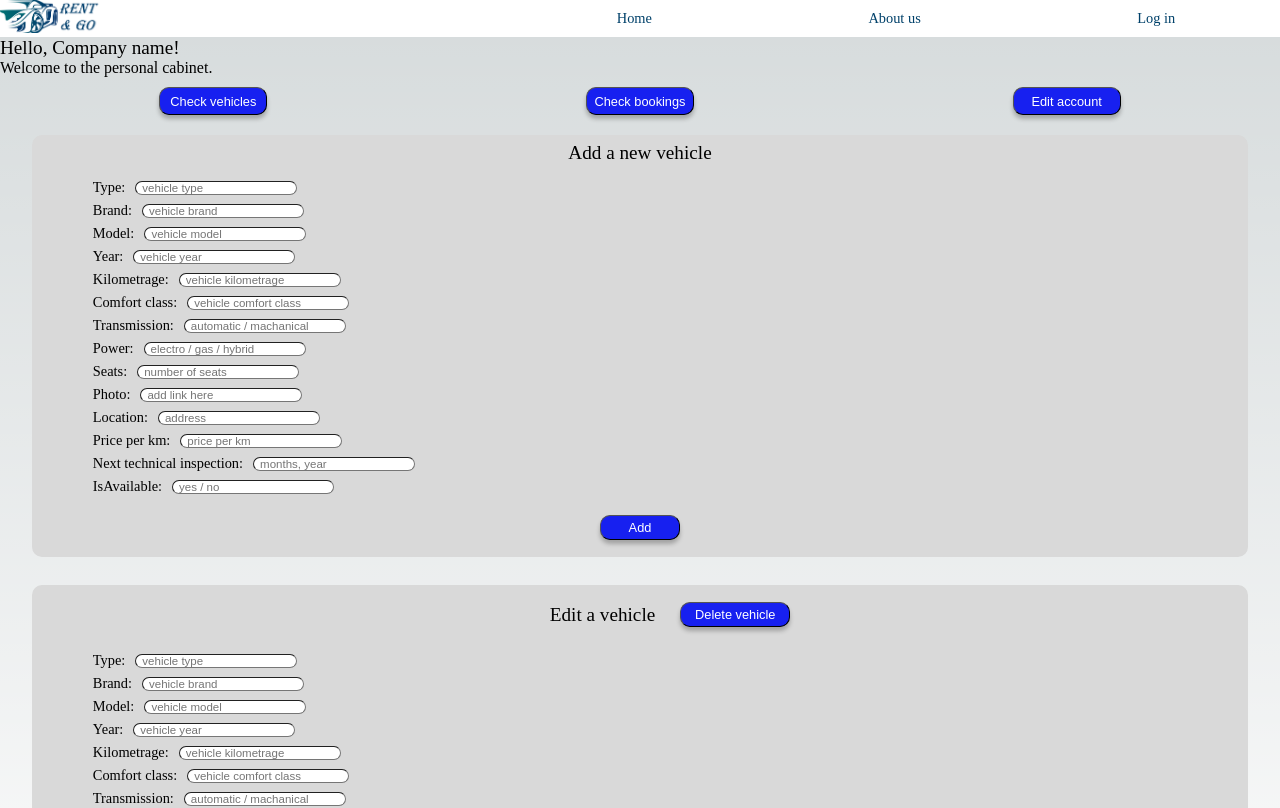
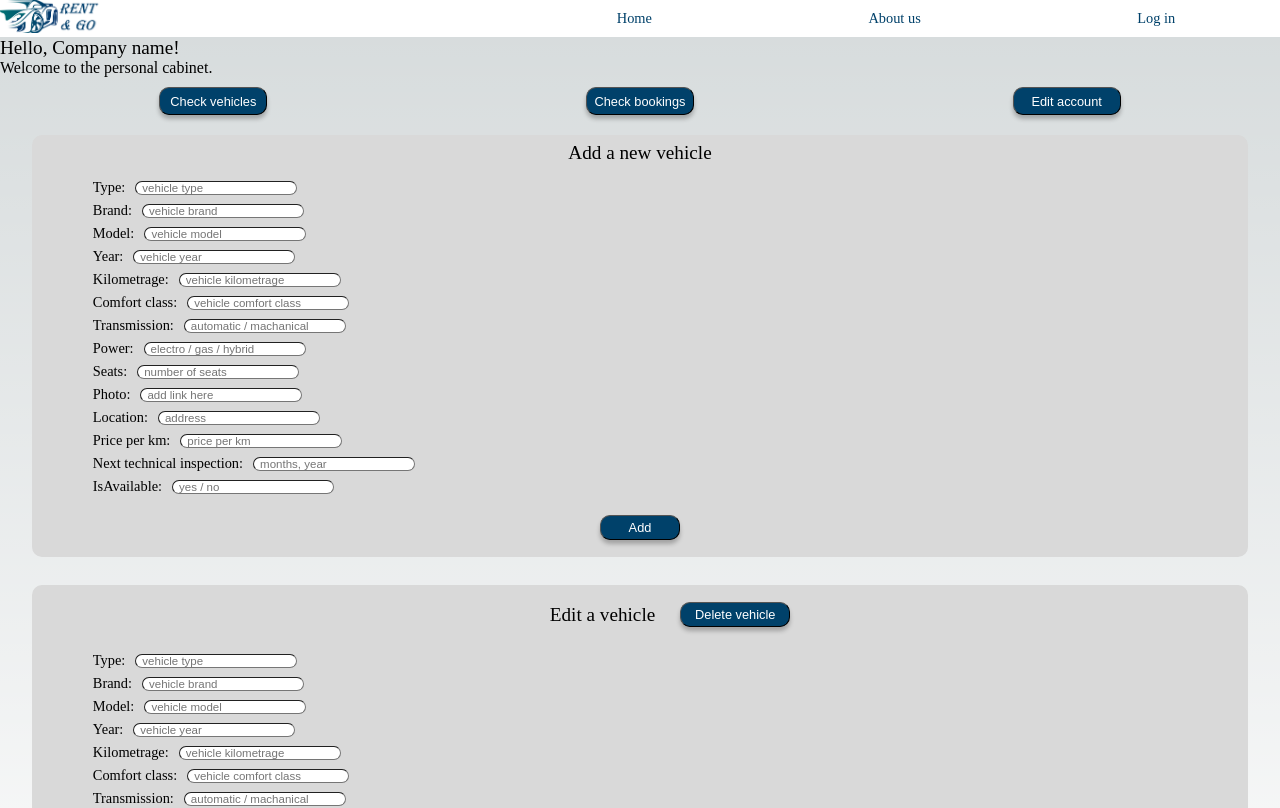
Before and after one commit to Bukabuka321/team-3-hackathon-project, a Next.js app: page /company in a window 1280 px wide. Shown: the top 808 px of the page. Built offline with nearby package versions, Linux system fonts and the light colour scheme.

Commit message:
buttons light

```diff
--- a/styles/CompanyPage.module.css
+++ b/styles/CompanyPage.module.css
@@ -5,7 +5,7 @@
 }
 
 .btn {
-    background-color: rgba(23, 32, 240, 1);
+    background-color: #00416a;
     color: white;
     font-size: 0.8em;
     border-radius: 10px;
--- a/styles/VehiclesPage.module.css
+++ b/styles/VehiclesPage.module.css
@@ -1,7 +1,9 @@
+
 .main {
     font-size: 1em;
     padding-left: 10px;
     padding-top: 15px;
+    background-color: white;
 
 }
 
@@ -16,10 +18,10 @@
 }
 
 .btn {
-    background-color: rgba(23, 32, 240, 1);
+    background-color: #00416a;
     color: white;
     font-size: 0.8em;
-    border-radius: 10px;
+    border-radius: 20px;
     border-width: 1px;
     height: 28px;
     width: 80px;
@@ -27,3 +29,13 @@
     margin-top: 10px;
     box-shadow: 0px 4px 4px rgba(0, 0, 0, 0.25);
 }
+
+
+.cardHolder {
+    display: flex;
+    flex-direction: column;
+    margin-left: auto;
+    margin-right: auto;
+    justify-content: center;
+    justify-items: center;
+}
--- a/styles/add_vehicle.module.css
+++ b/styles/add_vehicle.module.css
@@ -47,7 +47,7 @@
 
 
 .addBtn {
-    background-color: rgba(23, 32, 240, 1);
+    background-color: #00416a;
     color: white;
     font-size: 0.8em;
     border-radius: 10px;
@@ -60,7 +60,7 @@
 }
 
 .deleteBtn {
-    background-color: rgba(23, 32, 240, 1);
+    background-color: #00416a;
     color: white;
     font-size: 0.8em;
     border-radius: 10px;
--- a/styles/bookingCard.module.css
+++ b/styles/bookingCard.module.css
@@ -33,7 +33,6 @@
     padding-bottom: 7px;
     padding-left: 10px;
     width: 100%;
-    font-size: 1em;
 }
 
 .bookingInfoBox {
@@ -59,7 +58,7 @@
     align-items: center;
     justify-content: center;
     justify-self: flex-end;
-    background-color: rgba(23, 32, 240, 1);
+    background-color: #02578b;
     color: white;
     border-radius: 10px;
     border-width: 1px;
@@ -69,5 +68,4 @@
     margin-top: 2px;
     margin-left: 100px;
     box-shadow: 0px 4px 4px rgba(0, 0, 0, 0.25);
-    font-size: 0.8em;
 }
--- a/styles/search_car_form.module.css
+++ b/styles/search_car_form.module.css
@@ -49,7 +49,7 @@
   display: block;
   margin-left: auto;
   margin-right: auto;
-  background-color: rgba(23, 32, 240, 1);
+  background-color: #00416a;
   color: #fff;
   font-size: 0.8rem;
   padding: 0.4rem 2rem;
```
Also changed, not shown: pages/vehicles/index.jsx (+4 -3 lines).
